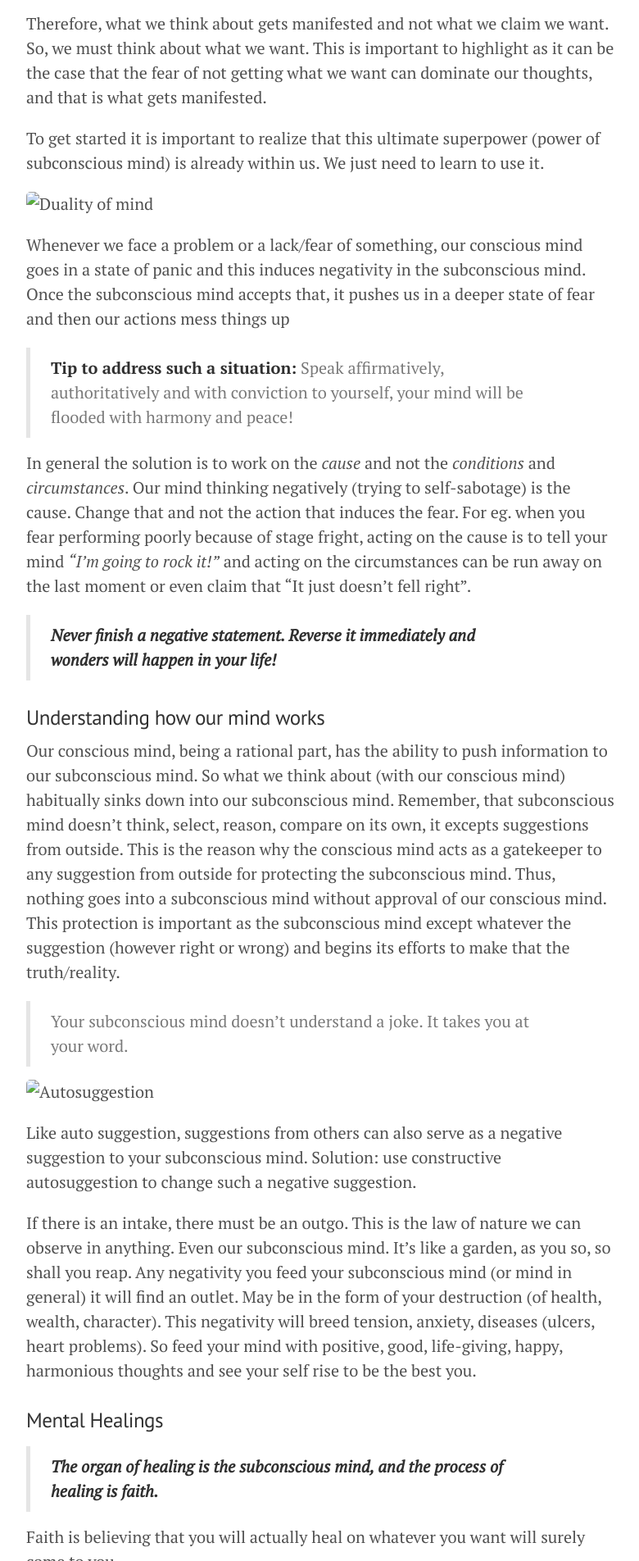
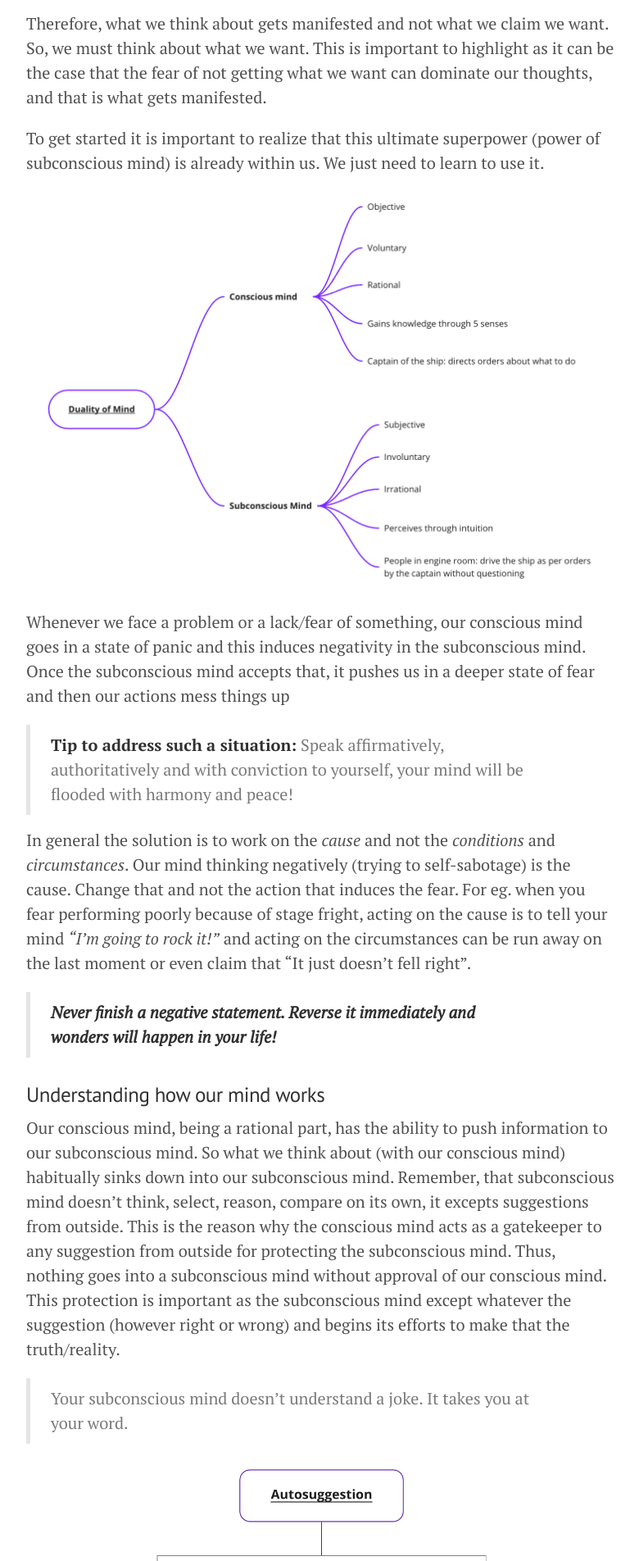
Before and after one commit to jashrathod/book-blog, a Jekyll site: the page built from _posts/2021-08-29-the-power-of-your-subconscious-mind.md, in a window 1280 px wide. Shown: the part 908-2812 px from the top of the page at 82% size, without its empty margins (248-1028 px from the left). Built offline with Jekyll 4.4.1, drawn with Linux system fonts in a browser that asks for light colours; comment, search, counter and statistics services are not loaded.

Commit message:
Update 2021-08-29-the-power-of-your-subconscious-mind.md

```diff
--- a/_posts/2021-08-29-the-power-of-your-subconscious-mind.md
+++ b/_posts/2021-08-29-the-power-of-your-subconscious-mind.md
@@ -32,7 +32,7 @@ Therefore, what we think about gets manifested and not what we claim we want. So
 
 To get started it is important to realize that this ultimate superpower (power of subconscious mind) is already within us. We just need to learn to use it.
 
-![Duality of mind](./public/duality_of_mind.png)
+![Duality of mind](/public/duality_of_mind.png)
 
 Whenever we face a problem or a lack/fear of something, our conscious mind goes in a state of panic and this induces negativity in the subconscious mind. Once the subconscious mind accepts that, it pushes us in a deeper state of fear and then our actions mess things up
 
@@ -48,7 +48,7 @@ Our conscious mind, being a rational part, has the ability to push information t
 
 > Your subconscious mind doesn't understand a joke. It takes you at your word.
 
-![Autosuggestion](./public/autosuggestion.png)
+![Autosuggestion](/public/autosuggestion.png)
 
 Like auto suggestion, suggestions from others can also serve as a negative suggestion to your subconscious mind. Solution: use constructive autosuggestion to change such a negative suggestion.
 
@@ -143,7 +143,7 @@ Second reason for this is neutralizing the information.
 
 The same can be true for affirmations. If 10 minutes after the affirmation ritual we let fear and negativity induce in our mind, we are neutralizing the affirmation. **Solution: just when we are about to say or think negatively, cut it midway and pray for your prosperity.**
 
-![Correct your thoughts](./public/correction.png)
+![Correct your thoughts](/public/correction.png)
 
 **Don't criticize/condemn/complain:**
 
```
